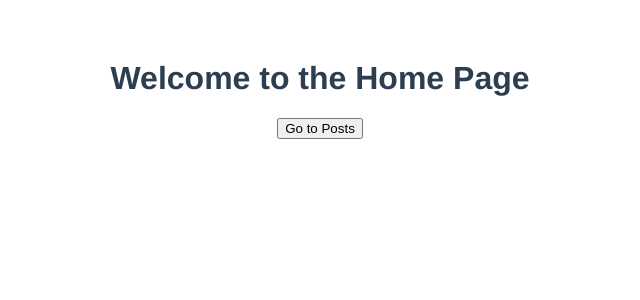
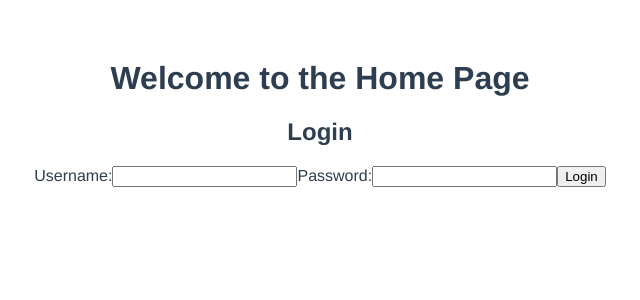
Before and after one commit to choi-beomjo/nyanco-help-front, a Vue app in the folder frontend/: page / in a window 1280 px wide. Shown: the top 300 px of the page, without its empty margins (320-960 px from the left). Built offline with nearby package versions, Linux system fonts and the light colour scheme.

Commit message:
feature: 로그인 화면 추가 (#17)

```diff
--- a/frontend/src/components/HomeView.vue
+++ b/frontend/src/components/HomeView.vue
@@ -1,12 +1,21 @@
 <template>
   <div>
     <h1>Welcome to the Home Page</h1>
-    <button @click="goToPosts">Go to Posts</button>
+    <LoginForm v-if="!isLoggedIn" @login-success="isLoggedIn = true" />
+    <button v-if="isLoggedIn" @click="goToPosts">Go to Posts</button>
   </div>
 </template>
 
 <script>
+import LoginForm from "@/components/LoginForm.vue";
+
 export default {
+  components: { LoginForm },
+  data() {
+    return {
+      isLoggedIn: false,
+    };
+  },
   methods: {
     goToPosts() {
       this.$router.push("/posts");
--- /dev/null
+++ b/frontend/src/components/LoginForm.vue
@@ -0,0 +1,32 @@
+<template>
+  <div>
+    <h2>Login</h2>
+    <form @submit.prevent="handleLogin">
+      <label>Username:</label>
+      <input v-model="username" type="text" required />
+      <label>Password:</label>
+      <input v-model="password" type="password" required />
+      <button type="submit">Login</button>
+    </form>
+  </div>
+</template>
+
+<script>
+export default {
+  data() {
+    return {
+      username: "",
+      password: "",
+    };
+  },
+  methods: {
+    handleLogin() {
+      if (this.username === "admin" && this.password === "password") {
+        this.$emit("login-success");
+      } else {
+        alert("Invalid credentials!");
+      }
+    },
+  },
+};
+</script>
--- a/frontend/src/router/index.js
+++ b/frontend/src/router/index.js
@@ -1,6 +1,7 @@
 import { createRouter, createWebHistory } from 'vue-router';
 import HomeView from '../components/HomeView.vue';
 import PostList from '../components/PostList.vue';
+
 
 const routes = [
   { path: '/', name: 'HomeView', component: HomeView },
```
Also changed, not shown: 1 other file (tests, documents, lock files or other folders).
